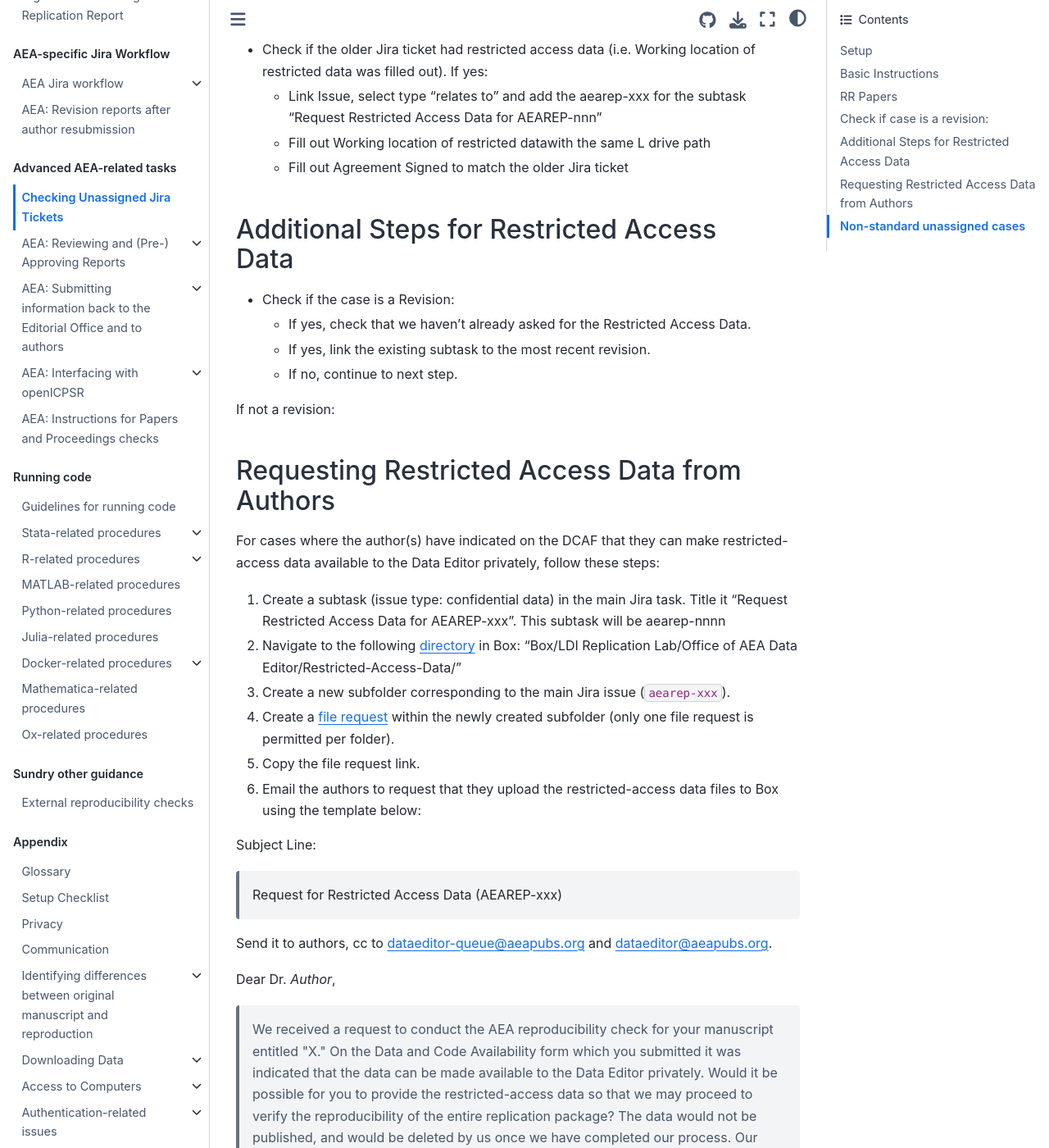
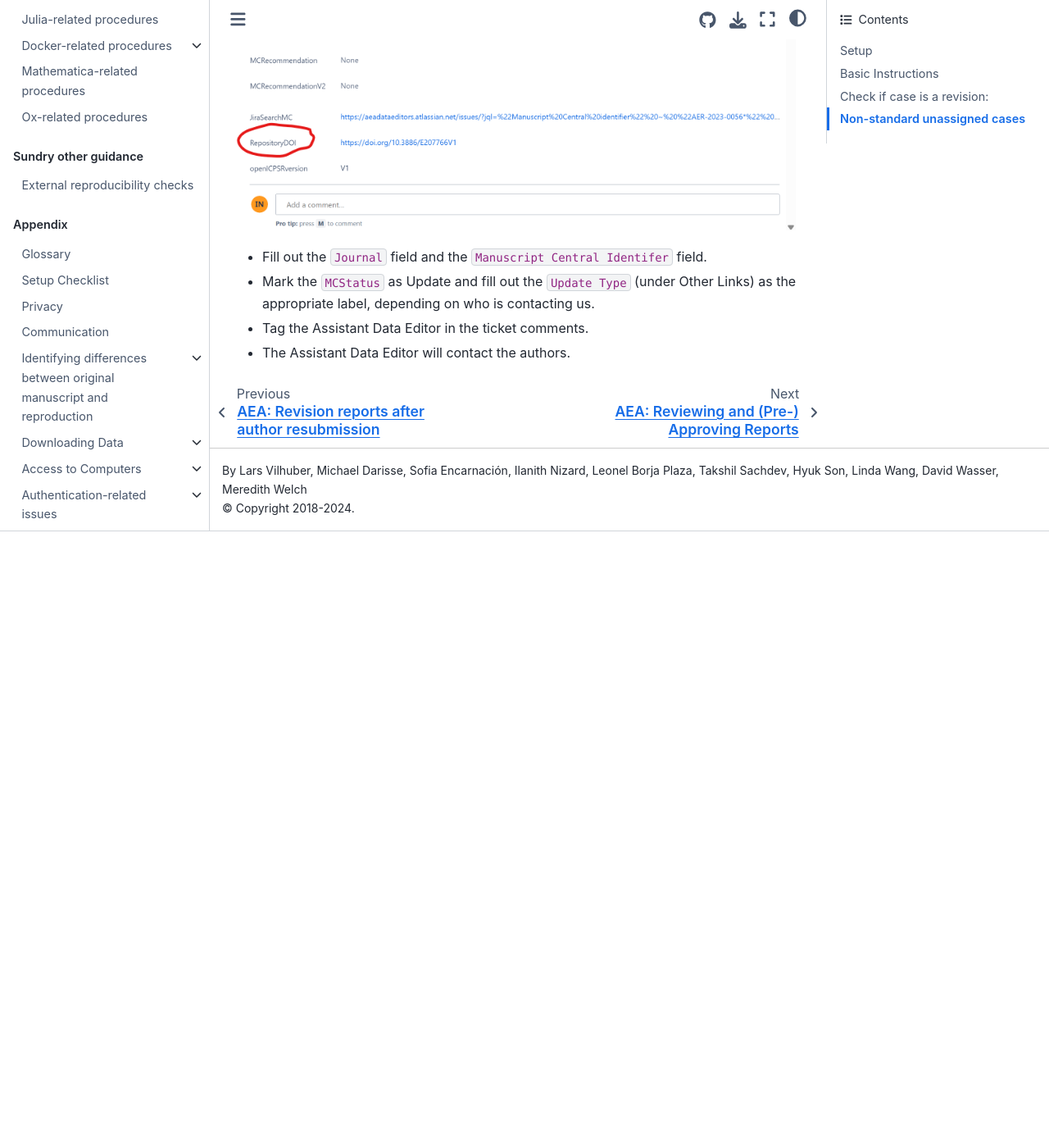
Before and after one commit to labordynamicsinstitute/ldilab-manual, a Jupyter Book: the page built from 20-checking-unassigned-tickets.md, in a window 1280 px wide and 1400 px high, scrolled down 3802 px. Shown: the whole window at 82% size. Built offline with Jupyter Book 1.0.4 settings and Sphinx 7.4.7 and the Sphinx Book theme 1.1.4, drawn with Linux system fonts in a browser that asks for light colours; after the commit the page ends 4450 px from its top, so only the background shows below that; some of the changed text lies outside the part shown.

Commit message:
edits to unassinged ticket page

````diff
--- a/20-checking-unassigned-tickets.md
+++ b/20-checking-unassigned-tickets.md
@@ -2,9 +2,8 @@
 
 ## Setup
 
-```{note}
-
-**Permissions**
+```{admonition} **Permissions**...
+:class: dropdown
 
 - [ ] Assigner needs password to ScholarOne (**Data Editor** shares via [LastPass](https://it.cornell.edu/faculty-password-mgmt-staff-students/sign-cornell-lastpass-account))
    - Then you'll need to install the web browser extension for whichever browser you use ([Chrome](https://chrome.google.com/webstore/detail/lastpass-free-password-ma/hdokiejnpimakedhajhdlcegeplioahd), [Firefox](https://addons.mozilla.org/en-US/firefox/addon/lastpass-password-manager/), etc).
@@ -38,6 +37,25 @@
 
 ```
 
+```{admonition} If the 'MC Status' field is RR ("Invitation to Rreview")...
+:class: dropdown
+
+- Go to the MCEntryURL field in the ""Other Links" section
+- Log in to ScholarOne and click Review.
+
+![Scholar One Login](images/scholarone-login.png)
+
+- Navigate to the link that says "Invitations"
+
+![Invitation to Review](images/mc-invitation-to-review.png)
+
+- Ctrl+F for the manuscrip number.
+- Click "Agreed and begin review"
+- Then close out the tab.
+
+```
+
+
 - Open up the DCAF (you can do this within Jira, without downloading).
 
 In the most recent cases, fill out the following info from the DCAF attached:
@@ -69,23 +87,6 @@
 
 ```
 
-## RR Papers
-
-If the MC Status field is RR ("Invitation to Review")
-
-- Go to MCEntryURL in the ""Other Links" section
-- Log in to ScholarOne and click Review.
-
-![Scholar One Login](images/scholarone-login.png)
-
-- Navigate to the link that says "Invitations"
-
-![Invitation to Review](images/mc-invitation-to-review.png)
-
-- Ctrl+F for the manuscrip number.
-- Click "Agreed and begin review"
-- Then close out the tab.
-
 ## Check if case is a revision:
 
 Check if the case is a Revision by going to the Other Links tab and clicking the JiraSearchMC. If there are other Jira issues (not subtasks or FYIs), then it is a Revision.
@@ -96,112 +97,25 @@
 
 ![Linking Revision to Main Issue](images/jira-linking-revision-to-main-issue.png)
 
-- Update MCStatus to include ‘Revision’ if it doesn’t already have it.
+- Update the MCStatus field to include ‘Revision’ if it doesn’t already have it.
 - Update the bitbucket short name with the repository name of the previous cases.
 - Check if the older Jira ticket had restricted access data (i.e. Working location of restricted data was filled out). If yes:
     - Link Issue, select type "relates to" and add the aearep-xxx for the subtask "Request Restricted Access Data for AEAREP-nnn"
     - Fill out Working location of restricted datawith the same L drive path
     - Fill out Agreement Signed to match the older Jira ticket
 
-## Additional Steps for Restricted Access Data
-- Check if the case is a Revision:
-    - If yes, check that we haven’t already asked for the Restricted Access Data.
-    - If yes, link the existing subtask to the most recent revision.
-    - If no, continue to next step.
-
-If not a revision:
-
-## Requesting Restricted Access Data from Authors
-
-For cases where the author(s) have indicated on the DCAF that they can make restricted-access data available to the Data Editor privately, follow these steps:
-
-1. Create a subtask (issue type: confidential data) in the main Jira task. Title it "Request Restricted Access Data for AEAREP-xxx". This subtask will be aearep-nnnn
-1. Navigate to the following [directory](https://cornell.app.box.com/folder/144685329952) in Box: "Box/LDI Replication Lab/Office of AEA Data Editor/Restricted-Access-Data/"
-2. Create a new subfolder corresponding to the main Jira issue (`aearep-xxx`).
-3. Create a [file request](https://support.box.com/hc/en-us/articles/360045304813-Using-File-Request-to-get-Content-from-Anyone) within the newly created subfolder (only one file request is permitted per folder).
-4. Copy the file request link.
-5. Email the authors to request that they upload the restricted-access data files to Box using the template below:
-
-Subject Line:
-<blockquote>
-
-Request for Restricted Access Data (AEAREP-xxx)
-</blockquote>
-
-
-Send it to authors, cc to dataeditor-queue@aeapubs.org and dataeditor@aeapubs.org.
-
-
-Dear Dr. *Author*,
-<blockquote>
-We received a request to conduct the AEA reproducibility check for your manuscript entitled "X." On the Data and Code Availability form which you submitted it was indicated that the data can be made available to the Data Editor privately. Would it be possible for you to provide the restricted-access data so that we may proceed to verify the reproducibility of the entire replication package? The data would not be published, and would be deleted by us once we have completed our process. Our preferred sharing method is a Box File Request (specific to your manuscript), the link for which can be found below, but can alternatively happen via Dropbox or similar means, and should be compliant with your data use agreement.
-
-Box File Request (navigate to the link below and upload the file(s)):
-[Insert Box File Request Link Here]
-
-We note that all data sharing with the Data Editor should be in compliance with all applicable data use agreements. Please check before sharing.
-
-Please note that the replicator will ignore any code or public data sent via Box. For more information on what to share with the Data Editor:
-https://www.aeaweb.org/journals/data/faq#confidential
-https://aeadataeditor.github.io/aea-de-guidance/preparing-for-data-deposit.html#structure-in-the-presence-of-confidential-unpublished-data
-
-For more guidance on how to legally and practically share restricted data with the Data Editor:
- https://aeadataeditor.github.io/aea-de-guidance/sharing-restricted-data.html
-
-If you have any questions please do not hesitate to ask.
-Thank you!
-</blockquote>
-
-### Once data is obtained
-
-- Box will email you about changes made to Box folder (set up these notifications)
-    - Special case: Author provides Dropbox or other link to download
-    - Download from the provided link, and upload into Box. Then proceed as usual.
-- Download the data in CCSS Cloud at add it to `L:\Restricted-Access-Data` in a folder titled `aearep-xxx-nda_Implicit`.
-
-- Go into Jira ticket for AEAREP-xxx, under *Data Info*, edit fields:
-    - Agreement signed: `NDA`, `Implicit`
-    - Working location of restricted data: `L:\Restricted-Access-Data\aearep-xxx-nda_Implicit`
-- Comment in the Jira ticket *"Restricted access data added: L:\Restricted-Access-Data\aearep-xxx-nda_Implicit"* and tag the RA currently assigned to run the code.
-
 ## Non-standard unassigned cases
 
 When you get a Jira ticket titled `"Contact form submission (researcher@university.edu, FirstName LastName)"`, often these are in reference to openICPSR deposit that have already been published. The message is from someone reviewing the deposit and found something concerning, like a missing code file or potential PII.
 
 - Review the message in the `Primary Info Section`.
-- Using the DOI or article titled provided, search for the Manuscript Identifier
-- Fill out the `Journal` field and the `Manuscript Central Identifer` field
+- Using the DOI or article titled provided, search for the Manuscript Identifier.
+    - You can find the article titled on the manuscript attached.
+    - You can find the DOI under the "Other Links" tab.
+
+![Article DOI](images/jira-article-doi.png)
+
+- Fill out the `Journal` field and the `Manuscript Central Identifer` field.
 - Mark the `MCStatus` as Update and fill out the `Update Type` (under Other Links) as the appropriate label, depending on who is contacting us.
-- Depending on what the email says, you may have to contact the authors of the original deposit or Kyrani for technical issues.
-
-**These email templates are specific examples. Please edit the content to match the issue in question.**
-
-Here is an email templates for the author of the package in question
-
-> Action needed for your published replication package "Title" (AEAREP-xxx)
-
-<blockquote>
-
-Hello Dr. XXX,
-We were contacted by a researcher about your replication package for "Title" (https://www.openicpsr.org/openicpsr/workspace?goToPath=/openicpsr/[000000]). Due to a bug in openICPSR, the file [code/01_simulation/archive_functions.R] is empty. Could you please update the replication package with the necessary code?
-
-These are the directions on how to update an already published replication package.
-https://aeadataeditor.github.io/aea-de-guidance/FAQ.html#i-was-wondering-whether-and-how-i-can-update-the-published-repository-for-our-paper-i-was-contacted-by-a-researcher-who-is-doing-a-replication--couple-of-minor-issues--forgotten-to-include-two-auxiliary-datasets-in-the-repository-without-which-one-of-the-programs-does-not-run-successfully
-
-Thank you so much. Please let us know if you have any questions and notify us once the changes are made.
-</blockquote>
-
-Here are some email templates for the person who submitted the contact form.
-
-> Subject: Contact Form Submission Response (AEAREP-xxx)
-
-<blockquote>
-
-Thank you for contacting us about the replication package for the article [MC Number] "Title".
-
-We have contacted the authors and they've uploaded the file [code/01_simulation/archive_functions.R] to the deposit. The deposit still needs to be published again for you to view it, but I've attached the code in the meantime.
-
-Hope this helps. Let us know if you have any other questions.
-</blockquote>
-
-Once the issue has been resolved, move the Jira ticket to `Done`.
+- Tag the Assistant Data Editor in the ticket comments.
+- The Assistant Data Editor will contact the authors.
````
Also changed, not shown: other parts of 20-checking-unassigned-tickets.md (+1 -1 lines), images/jira-article-doi.png (added), images/jira-restrcited-access-data-subtask.png (added).
